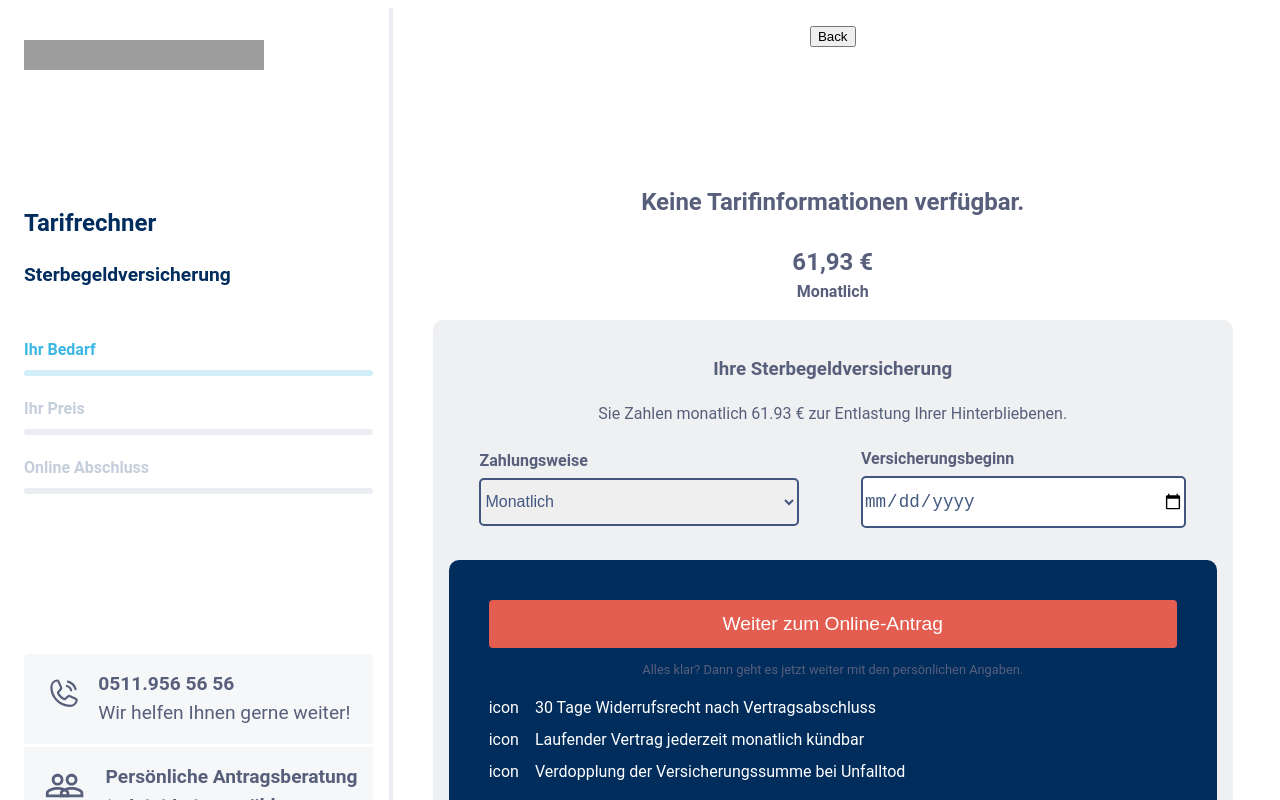
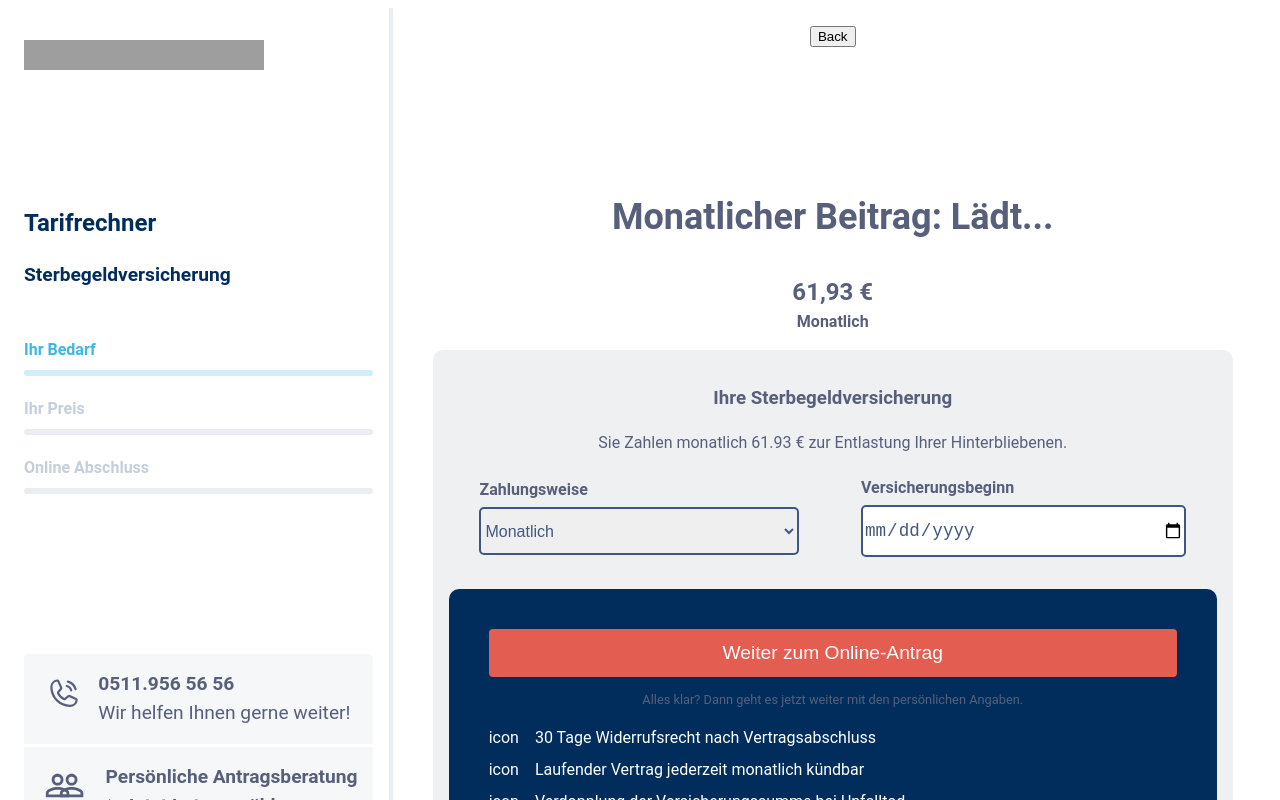
Before and after one commit to Nafront/Mein-Test-Aufgabe, a React (Vite) app: page /tarif in a window 1280 px wide. Shown: the top 800 px of the page. Built offline with nearby package versions, Linux system fonts and the light colour scheme; grey boxes are pictures that could not be loaded.

Commit message:
data fetching

```diff
--- a/src/components/AppContext.jsx
+++ b/src/components/AppContext.jsx
@@ -12,6 +12,7 @@ export const AppProvider = ({ children }) => {
   });
   const [sliderValue, setSliderValue] = useState(4000);
   const [tarif, setTarif] = useState(null);
+  const [apiResponse, setApiResponse] = useState({}); // Zustand für die API-Antwort
 
   const value = {
     geburtsdatum,
@@ -20,6 +21,8 @@ export const AppProvider = ({ children }) => {
     setSliderValue,
     tarif,
     setTarif,
+    apiResponse,
+    setApiResponse,
   };
 
   return <AppContext.Provider value={value}>{children}</AppContext.Provider>;
--- a/src/pages/TarifPage.jsx
+++ b/src/pages/TarifPage.jsx
@@ -4,8 +4,7 @@ import Aside from "../components/Aside";
 import "./TarifPage.css";
 
 export default function TarifPage() {
-    const { tarif } = useAppContext();
-
+  const { apiResponse } = useAppContext();
 
   const navigate = useNavigate();
   function navigationHandler() {
@@ -16,7 +15,9 @@ export default function TarifPage() {
   // const saveTarif = (tarifData) => {
   //   setTarif(tarifData);
   // };
-
+  // Zugriff auf den monatlichen Beitrag
+  const monatlicherBeitrag =
+    apiResponse.hauptprodukt?.sterbegeld?.beitraege?.monatlich?.netto;
   return (
     <section className="tarif">
       <Aside />
@@ -27,11 +28,10 @@ export default function TarifPage() {
         <header className="header_t">
           <div>
             <h1>
-              {tarif ? (
-                <p>Monatlicher Tarif: {tarif} €</p>
-              ) : (
-                <p>Keine Tarifinformationen verfügbar.</p>
-              )}
+              <h2>
+                Monatlicher Beitrag:{" "}
+                {monatlicherBeitrag ? `${monatlicherBeitrag} €` : "Lädt..."}
+              </h2>
             </h1>
           </div>
           <h2>61,93 €</h2>
--- a/src/pages/Versicherungs.jsx
+++ b/src/pages/Versicherungs.jsx
@@ -8,7 +8,7 @@ import Button from "../ui/Button";
 import "./Versicherungs.css";
 
 export default function Versicherungs() {
-  const { geburtsdatum, sliderValue, setSliderValue } = useAppContext();
+  const { geburtsdatum, sliderValue, setSliderValue, setApiResponse } =  useAppContext();
 
   const navigate = useNavigate();
   function navigationHandler() {
@@ -37,15 +37,13 @@ export default function Versicherungs() {
 
     const url =  "https://t3a.hannoversche.de/api/v2/taa/quote";
     try {
-      const response = await fetch( url,
-        {
-          method: "POST",
-          headers: {
-            "Content-Type": "application/json",
-          },
-          body: JSON.stringify(dataToSend),
-        }
-      );
+      const response = await fetch(url, {
+        method: "POST",
+        headers: {
+          "Content-Type": "application/json",
+        },
+        body: JSON.stringify(dataToSend),
+      });
 
       if (!response.ok) {
         throw new Error("Netzwerkantwort war nicht ok.");
@@ -53,6 +51,9 @@ export default function Versicherungs() {
 
       const responseData = await response.json();
       // console.log('responseData : ' , responseData);
+
+      // Speichern Sie die API-Antwort im globalen Zustand/Context
+      setApiResponse(responseData);
 
       navigate("/tarif");
     } catch (error) {
```
